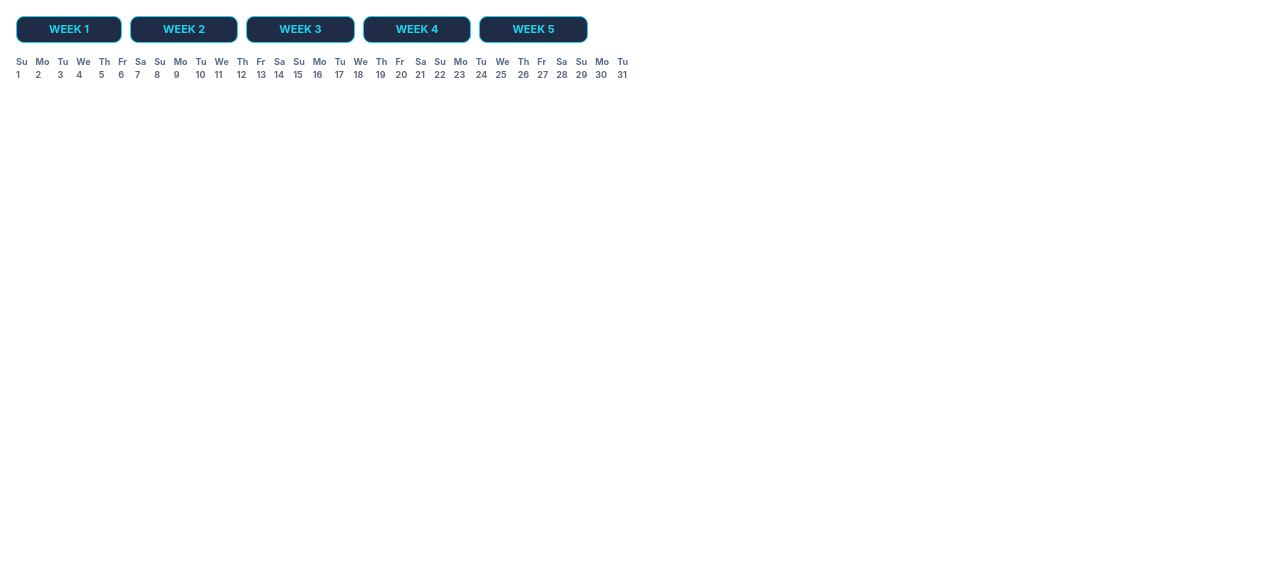
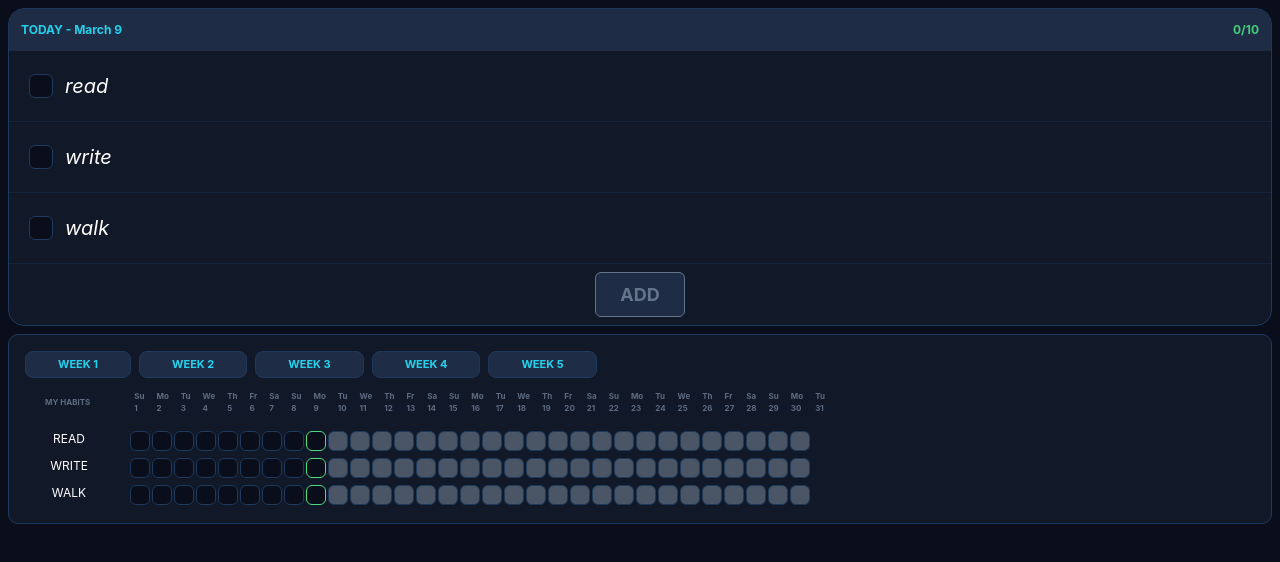
Before and after one commit to AKSHAY-PV-8/Routine-Tracker, a React (Vite) app: page / in a window 1280 px wide. Shown: the top 562 px of the page. Built offline with nearby package versions, Linux system fonts and the light colour scheme.

Commit message:
feat(grid-status): add todo checkbox grid layout

```diff
--- a/src/App.tsx
+++ b/src/App.tsx
@@ -1,9 +1,9 @@
-import Calender from "./components/molecules/Calendar";
+import MainSection from "./components/organisms/MainSection";
 
 function App() {
   return (
     <>
-      <Calender/>
+      <MainSection/>
     </>
   )
 }
--- /dev/null
+++ b/src/assets/TickIcon.tsx
@@ -0,0 +1,19 @@
+
+const TickIcon = () => {
+    return (
+
+            <svg
+                className="absolute w-4 h-4 left-1 top-1 text-white hidden peer-checked:block"
+                viewBox="0 0 24 24"
+                fill="none"
+                stroke="currentColor"
+                strokeWidth="3"
+            >
+                <path d="M5 13l4 4L19 7" />
+            </svg>
+
+
+    )
+}
+
+export default TickIcon
--- /dev/null
+++ b/src/components/atoms/AddPopUp.tsx
@@ -0,0 +1,36 @@
+import { useState } from "react"
+import type { TodosType } from "../organisms/MainSection"
+
+type PopUpPropType = {
+    onClickAdd: (todo: TodosType) => void;
+    onClickCloseButton: () => void;
+}
+
+const AddPopUp = ({ onClickAdd, onClickCloseButton }: PopUpPropType) => {
+    const [text, setText] = useState("");
+
+    function handleNewTodo() {
+        const newTodo = { id: crypto.randomUUID(), text: text };
+        onClickAdd(newTodo);
+        setText("");
+        onClickCloseButton()
+    }
+    return (
+        <>
+            <div className="bg-[#1e2d45] text-[#20c8e2] p-6 flex flex-col gap-5 justify-center m-4 rounded-md border">
+                <input type="text" value={text} onChange={e => setText(e.target.value)}
+                    className="bg-gray-600 border border-[#20c8e2] text-white p-3 rounded-md" placeholder="New Todo" />
+                <div>
+                    <button onClick={handleNewTodo} className="bg-[#1e2d45] text-[#64748b] text-[18px] px-6 py-2
+        rounded-md font-bold border hover:text-[#22d1ec] hover:scale-110">Add</button>
+                <button onClick={onClickCloseButton} className="bg-[#1e2d45] text-[#64748b] text-[18px] px-6 py-2
+        rounded-md font-bold border hover:text-[#22d1ec] hover:scale-110">close</button>
+                </div>
+
+            </div>
+
+        </>
+    )
+}
+
+export default AddPopUp
--- /dev/null
+++ b/src/components/atoms/CheckBox.tsx
@@ -0,0 +1,26 @@
+
+const CheckBox = () => {
+    return (
+        <div>
+            <label className="relative flex items-center">
+                <input
+                    type="checkbox"
+                    className="peer appearance-none w-6 h-6 border border-[#1e3a5f] rounded-md bg-[#0a0e1a] checked:bg-[#4ade80]"
+                />
+
+                <svg
+                    className="absolute w-4 h-4 left-1 top-1 text-white hidden peer-checked:block"
+                    viewBox="0 0 24 24"
+                    fill="none"
+                    stroke="currentColor"
+                    strokeWidth="3"
+                >
+                    <path d="M5 13l4 4L19 7" />
+                </svg>
+            </label>
+
+        </div>
+    )
+}
+
+export default CheckBox
--- a/src/components/molecules/Calendar.tsx
+++ b/src/components/molecules/Calendar.tsx
@@ -26,20 +26,23 @@ const Calendar = () => {
   console.log(calender)
 
   return (
-    <div className="m-4">
-      <div className="flex gap-2 mb-3">
+    <div className="m-4 ">
+      <div className="flex gap-2 mb-3 items-center ">
         {numberOfWeeks.map((week, i) =>
-          <div className="text-[#22d3ee] bg-[#1e2d45] border text-[11px] font-bold px-8 py-1 rounded-lg whitespace-nowrap">{`${week} ${i + 1}`}</div>
+          <div className="text-[#22d3ee] bg-[#1e2d45] border border-[#1e395e] text-[11px] font-bold px-8 py-1 rounded-lg whitespace-nowrap">{`${week} ${i + 1}`}</div>
         )}
       </div>
 
-      <div className="flex  gap-2">
-        {calender.map(day => day &&
-          <div key={day[0]} className="text-[#5d6c83] text-[9px] font-bold">
-            <div>{day[1]}</div>
-            <div>{day[0]}</div>
-          </div>
-        )}
+      <div className="flex items-center">
+        <h2 className="text-[#5d6c83] text-[8px] px-5 font-bold whitespace-nowrap">MY HABITS</h2>
+        <div className="flex  gap-3 pl-6">
+          {calender.map(day => day &&
+            <div key={day[0]} className="text-[#5d6c83] text-[8px] font-bold">
+              <div>{day[1]}</div>
+              <div>{day[0]}</div>
+            </div>
+          )}
+        </div>
       </div>
     </div>
   )
--- /dev/null
+++ b/src/components/molecules/GridStatus.tsx
@@ -0,0 +1,51 @@
+import TickIcon from "../../assets/TickIcon"
+import type { TodosType } from "../organisms/MainSection"
+import Calendar from "./Calendar"
+
+type GridStatusProp = {
+    todos: TodosType[]
+}
+
+
+const GridStatus = ({ todos }: GridStatusProp) => {
+
+    const now = new Date()
+    const day = now.getDate();
+    const month = now.getMonth();
+    const year = now.getFullYear();
+    const numberOfDays = new Date(year, month + 1, 0).getDate();
+
+    const checkBoxes: number[] = []
+    for (let i = 1; i <= numberOfDays; i++) {
+        checkBoxes.push(i)
+    }
+    return (
+        <div className="bg-[#111827] rounded-[10px] overflow-scroll border border-[#1e395e] ">
+            <Calendar />
+            <div className="my-3">
+                {todos.map(todo => (
+                    <div key={todo.id} className="flex text-[12px]">
+                        <div className="uppercase text-white w-30 shrink-0 text-center">{todo.text}</div>
+                        <div className="flex ">
+                            {checkBoxes.map(checkBox =>
+
+                                <label className="relative items-center p-px" key={checkBox}>
+                                    <input
+                                        type="checkbox"
+                                        style={{ borderColor: checkBox === day ? "#4ade80" : "#1e3a5f" }}
+                                        className="peer appearance-none w-5 h-5 rounded-md bg-[#0a0e1a] border checked:bg-[#4ade80] disabled:bg-gray-600 hover:scale-110 hover:border-[#20c8e2]"
+                                        disabled={checkBox <= day ? false : true}
+                                    />
+                                    <TickIcon />
+                                </label>
+                            )}
+                        </div>
+                    </div>
+
+                ))}
+            </div>
+        </div>
+    )
+}
+
+export default GridStatus
--- /dev/null
+++ b/src/components/molecules/TodoList.tsx
@@ -0,0 +1,60 @@
+import { useState } from "react"
+import AddPopUp from "../atoms/AddPopUp"
+import type { TodosType } from "../organisms/MainSection"
+import TickIcon from "../../assets/TickIcon"
+
+type TodosListPropType = {
+  todos: TodosType[],
+  onAddTodo: (todo: TodosType) => void
+}
+
+const TodoList = ({ todos, onAddTodo }: TodosListPropType) => {
+  const [isPopUpVisible, setPopUpVisible] = useState<boolean>(false);
+  const currentMonth = new Date().toLocaleDateString("en-US", { month: "long" });
+  const currentDay = new Date().getDate()
+
+  function handleShowPopUp() {
+    setPopUpVisible(true);
+  }
+
+  function handleCloseButton() {
+    setPopUpVisible(false);
+  }
+
+  return (
+    <>
+      <div className="border border-[#1e395e] rounded-2xl overflow-hidden bg-[#111827]">
+        <div className="flex justify-between bg-[#1e2d45] items-center p-3">
+          <h2 className=" text-[#22d1ec] text-[12px] font-bold">TODAY - {currentMonth} {currentDay}</h2>
+          <div className="text-[#46cd7a] text-[12px] font-bold">0/10</div>
+        </div>
+
+        {todos.map(todo =>
+          <div className="" key={todo.id} >
+            <div className="flex gap-3 items-center p-5">
+                <label className="relative flex items-center">
+                  <input
+                    type="checkbox"
+                    className="peer appearance-none w-6 h-6 border border-[#1e3a5f] rounded-md bg-[#0a0e1a] checked:bg-[#4ade80]"
+                  />
+                  <TickIcon />
+                </label>
+              <div className="text-white text-[20px] italic">{todo.text}</div>
+            </div>
+            <hr className=" text-[#15243a]" />
+          </div>
+        )}
+        <div className="flex justify-center p-2">
+          <button onClick={handleShowPopUp} className="bg-[#1e2d45] text-[#64748b] text-[18px] px-6 py-2
+        rounded-md font-bold border hover:text-[#22d1ec] hover:scale-110">ADD</button>
+
+        </div>
+      </div>
+      {
+        isPopUpVisible && <AddPopUp onClickAdd={onAddTodo} onClickCloseButton={handleCloseButton} />
+      }
+    </>
+  )
+}
+
+export default TodoList
--- /dev/null
+++ b/src/components/organisms/MainSection.tsx
@@ -0,0 +1,29 @@
+import { useState } from "react"
+import TodoList from "../molecules/TodoList";
+import GridStatus from "../molecules/GridStatus";
+
+export type TodosType = {
+    id: string,
+    text: string
+}
+
+const MainSection = () => {
+    const [todos, setTodos] = useState<TodosType[]>([
+        {id: "sdfasdf",text: "read"},
+        {id: "sasdf",text: "write"},
+        {id: "sdfsdf",text: "walk"},
+    ]);
+    function handleAddNewTodo(todo: TodosType){
+        setTodos(prev => [...prev, todo])
+    }
+
+  return (
+    <div className="bg-[#0a0e1a] h-dvh p-2 flex flex-col gap-2">
+        <TodoList onAddTodo={handleAddNewTodo} todos={todos}/>
+        <GridStatus todos={todos}/>
+
+    </div>
+  )
+}
+
+export default MainSection
```
